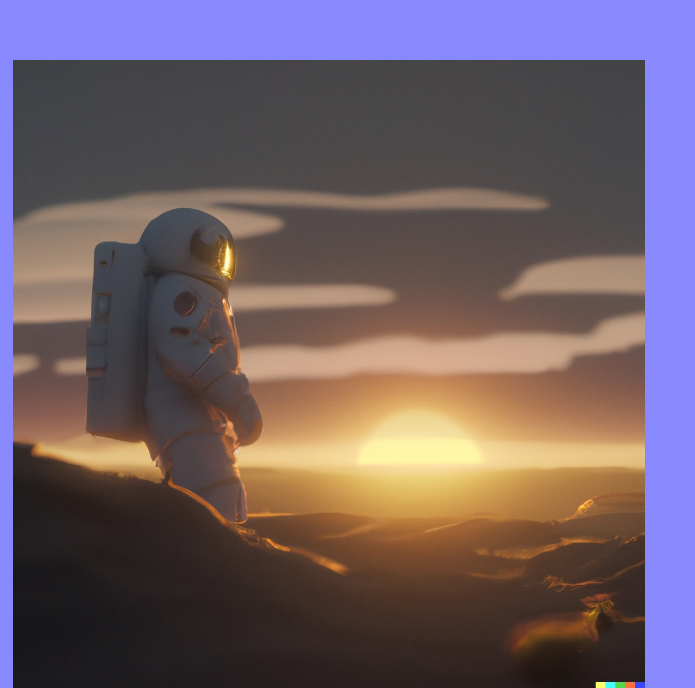
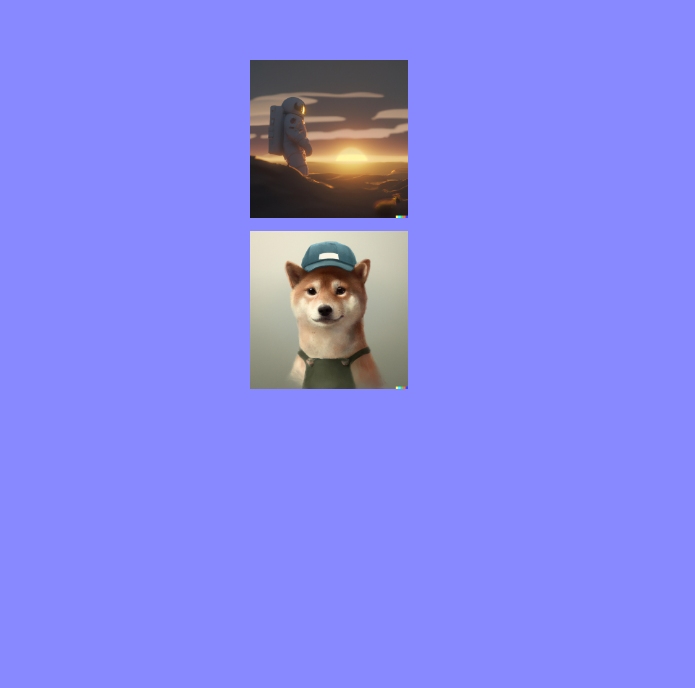
Before and after one commit to AvocadoPanda/about, a plain HTML site: page index.html in a window 1280 px wide. Shown: the part 2112-2800 px from the top of the page, without its empty margins (0-695 px from the left). After the commit the page ends 2517 px from the top, so only its background shows below. Drawn offline with Linux system fonts and the light colour scheme.

Commit message:
Update index.html

```diff
--- a/index.html
+++ b/index.html
@@ -44,10 +44,10 @@
 
   <div class="row">
     <div class="column">
-      <img src="../images/DALL·E 2022-07-24 09.30.34 - Astronaut watching sunset from hills, digital art.png" alt="Snow" style="width:100%">
+      <img src="../images/DALL·E 2022-07-24 09.30.34 - Astronaut watching sunset from hills, digital art.png" alt="Snow" style="width:25%">
     </div>
     <div class="column">
-      <img src="../images/IMG_0980.png" alt="Forest" style="width:100%">
+      <img src="../images/IMG_0980.png" alt="Forest" style="width:25%">
     </div>
   </div>
 
```
